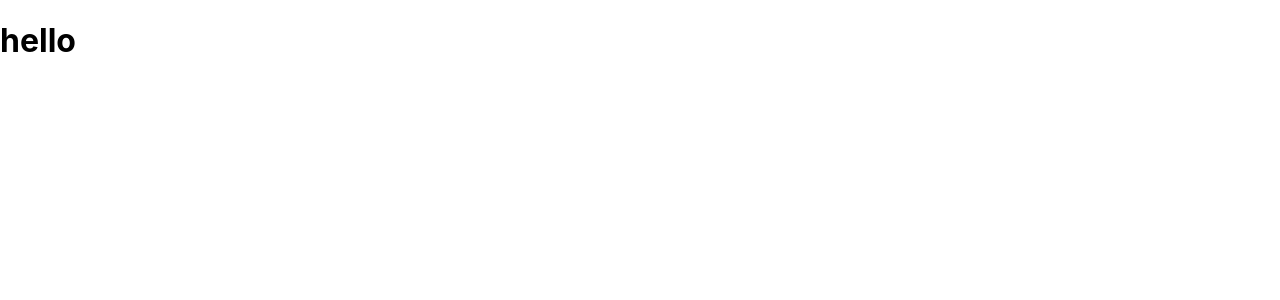
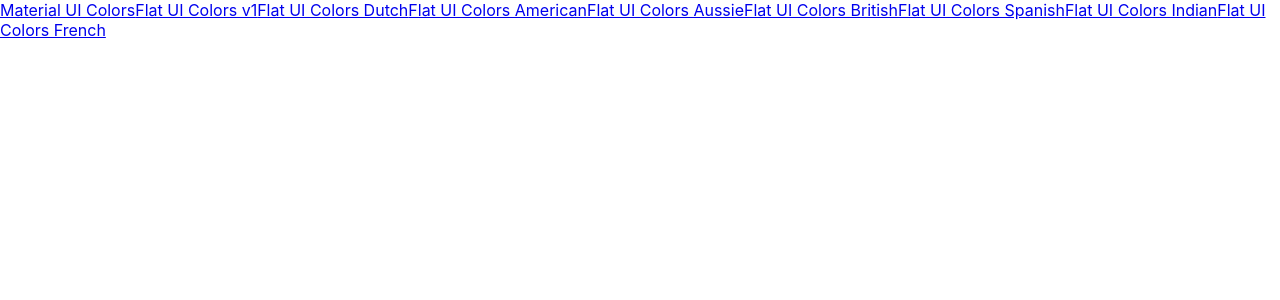
Before and after one commit to owengiri20/React_colour_app, a React (Create React App) app: page / in a window 1280 px wide. Shown: the top 300 px of the page. Built offline with nearby package versions, Linux system fonts and the light colour scheme.

Commit message:
add palette links

```diff
--- a/src/App.js
+++ b/src/App.js
@@ -2,6 +2,7 @@
 import { Route, Switch } from "react-router-dom"
 // COMPONENTS
 import Palette from "./Palette"
+import PaletteList from "./PaletteList"
 import SeedColours from './SeedColours';
 import { generatePalette } from "./colourHelpers"
 
@@ -20,7 +21,7 @@
 
     return (
       <Switch>
-        <Route exact path="/" render={() => <h1>hello</h1>} />
+        <Route exact path="/" render={() => <PaletteList palettes={SeedColours} />} />
         <Route exact path="/palette/:id" render={(routeProps) => <Palette palette={generatePalette(this.findPalette(routeProps.match.params.id))} />} />
       </Switch>
       // <div className="App" >
--- a/src/Navbar.js
+++ b/src/Navbar.js
@@ -1,4 +1,5 @@
 import React, { Component } from 'react';
+import { Link } from "react-router-dom"
 import Slider, { Range } from 'rc-slider';
 import Select from '@material-ui/core/Select'
 import MenuItem from '@material-ui/core/MenuItem';
@@ -33,7 +34,7 @@
         return (
             <div className="Navbar">
                 <div className="logo">
-                    <a href="/">ReactColours</a>
+                    <Link to="/">ReactColours</Link>
                 </div>
                 <div className="Slider-container">
                     <span>Level: {level}</span>
--- /dev/null
+++ b/src/PaletteList.js
@@ -0,0 +1,17 @@
+import React, { Component } from 'react';
+import { Link } from "react-router-dom"
+class PaletteList extends Component {
+    render() {
+        const { palettes } = this.props;
+        return (
+
+            <div>
+                {palettes.map((p) => (
+                    <Link to={`/palette/${p.id}`}>{p.paletteName}</Link>
+                ))}
+            </div>
+        );
+    }
+}
+
+export default PaletteList;
```
